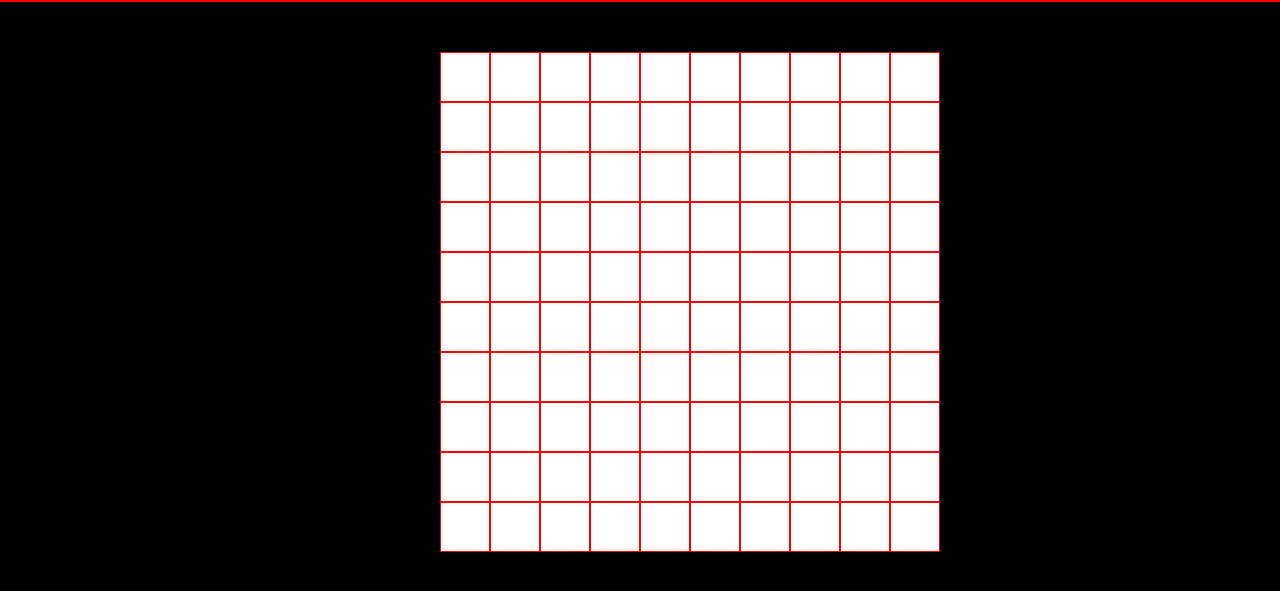
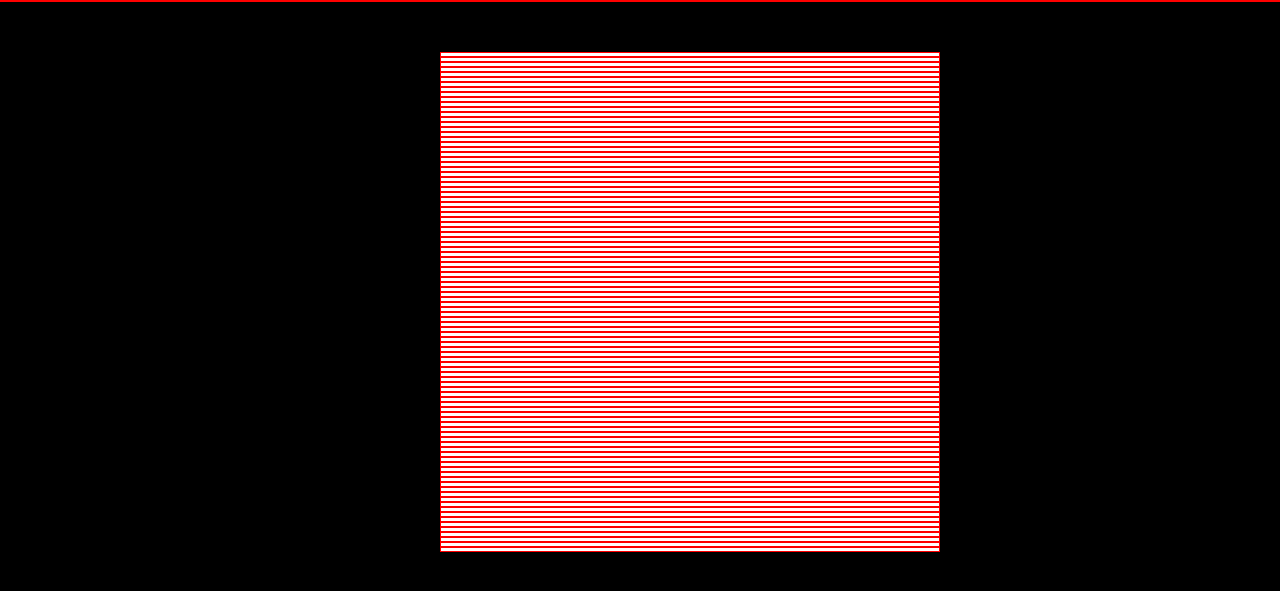
Before and after one commit to V-Le/etch-a-sketch, a plain HTML site: page index.html in a window 1280 px wide. Shown: the part 163-754 px from the top of the page. Drawn offline with Linux system fonts and the light colour scheme.

Commit message:
removed uneeded line

```diff
--- a/style.css
+++ b/style.css
@@ -36,5 +36,4 @@ html, body, * {
     height: 500px;
     width: 500px;
     display: grid;
-    grid-template-columns: repeat(10, 1fr);
   }
```
